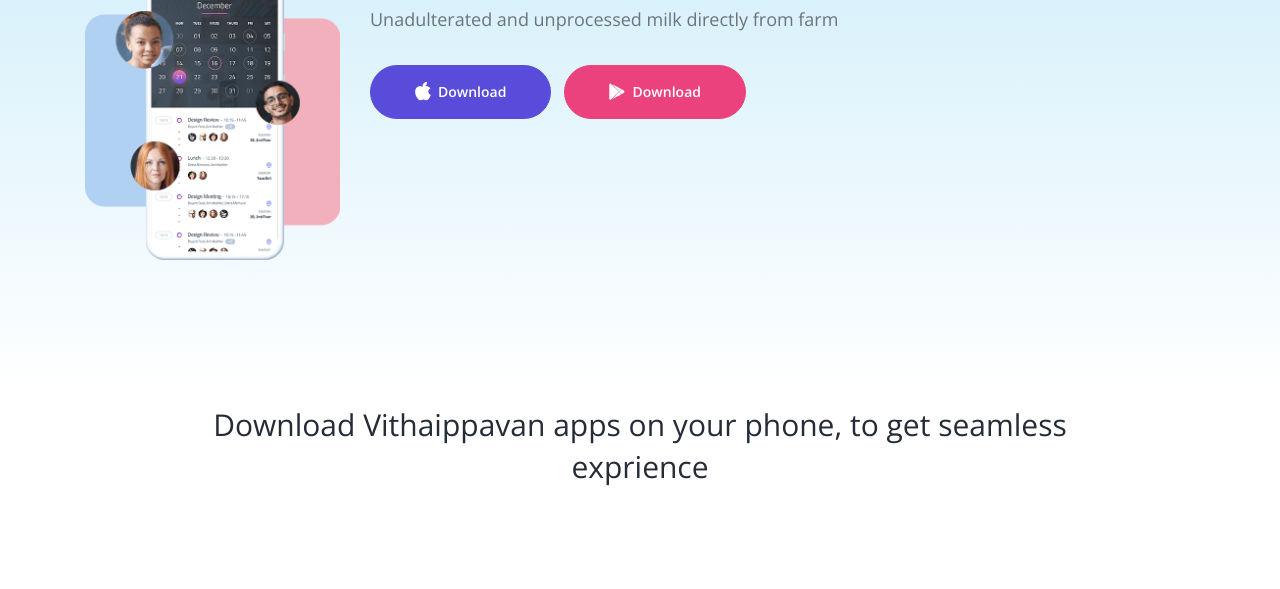
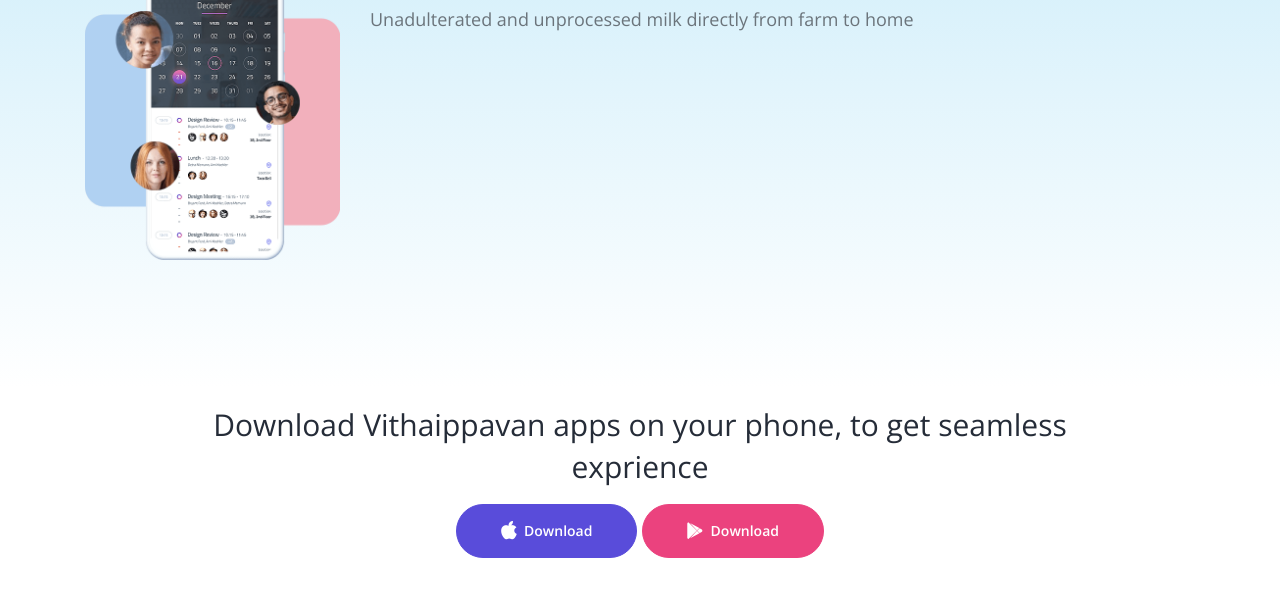
Before and after one commit to ethirajit/vithappavan.com, a plain HTML site: page index.html in a window 1280 px wide. Shown: the part 211-800 px from the top of the page. Drawn offline with nearby package versions, Linux system fonts and the light colour scheme.

Commit message:
Update index.html

```diff
--- a/index.html
+++ b/index.html
@@ -102,9 +102,7 @@
                 <div class="col-lg-9">
                     <div>
                         <h4 class="h4-large">விவசாயத்தை காப்போம், எதிர்காலத்தை மீட்போம்</h4>
-                        <p class="p-large">Unadulterated and unprocessed milk directly from farm</p>
-                        <a class="btn-solid-lg" href="#your-link"><i class="fab fa-apple"></i>Download</a>
-                        <a class="btn-solid-lg secondary" href="#your-link"><i class="fab fa-google-play"></i>Download</a>
+                        <p class="p-large">Unadulterated and unprocessed milk directly from farm to home</p>
                     </div> <!-- end of text-container -->
                 </div> <!-- end of col -->
 
@@ -120,6 +118,8 @@
             <div class="row">
                 <div class="col-lg-12">
                     <p>Download Vithaippavan apps on your phone, to get seamless exprience</p>
+                    <a class="btn-solid-lg" href="#your-link"><i class="fab fa-apple"></i>Download</a>
+                    <a class="btn-solid-lg secondary" href="#your-link"><i class="fab fa-google-play"></i>Download</a>
                 </div> <!-- end of col -->
             </div> <!-- end of row -->
         </div> <!-- end of container -->
```
